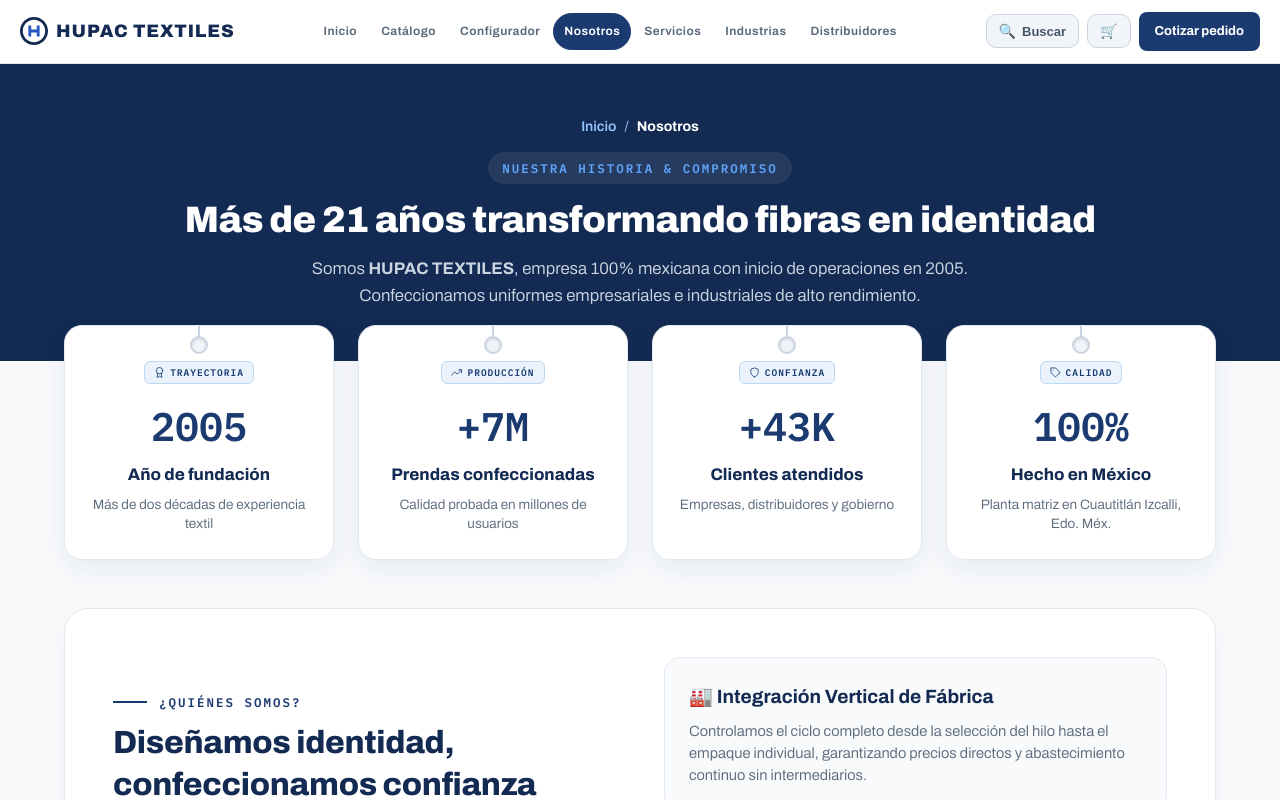
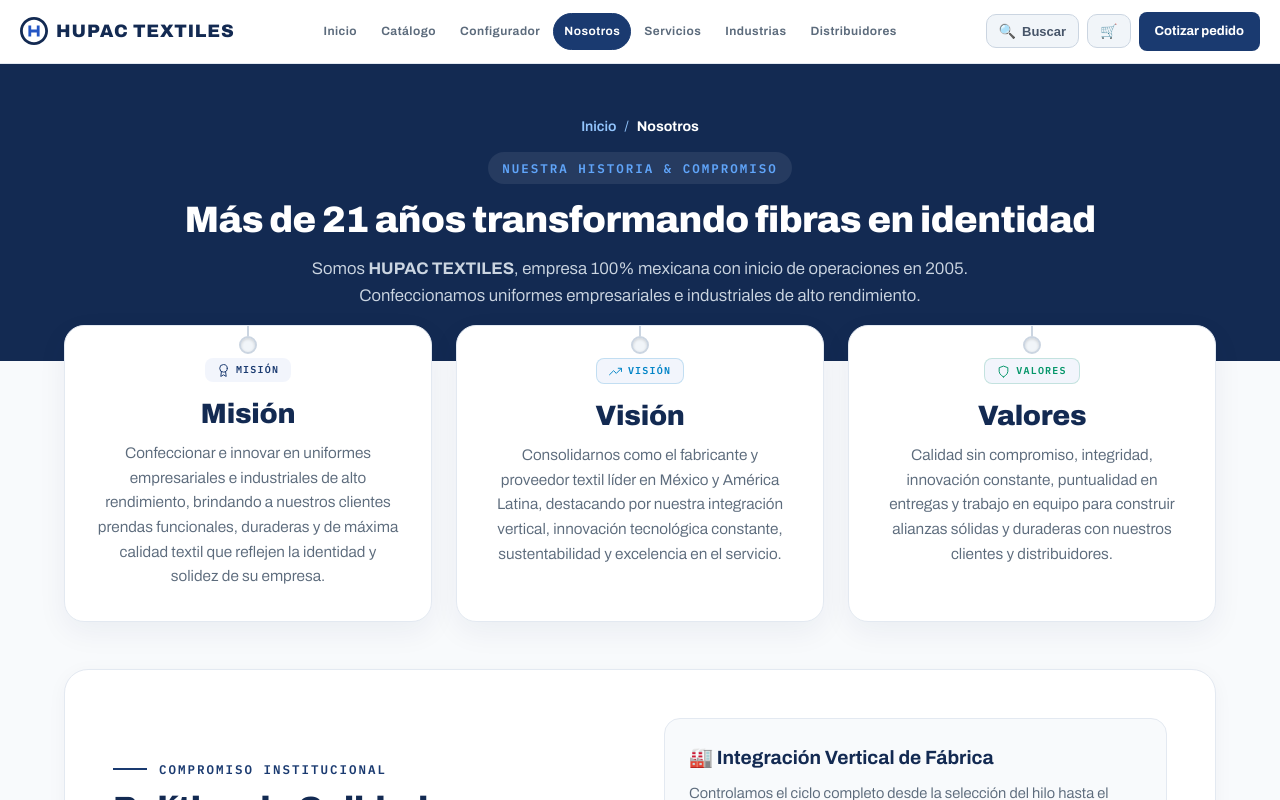
Before and after one commit to danieltrejomx/hupac-textiles-web, a Next.js app: page /nosotros in a window 1280 px wide. Shown: the top 800 px of the page. Built offline with nearby package versions, Linux system fonts and the light colour scheme.

Commit message:
feat(nosotros): estructurar tarjetas de Mision, Vision, Valores y seccion destacada de Politica de calidad conforme a las anotaciones recibidas

```diff
--- a/app/nosotros/page.tsx
+++ b/app/nosotros/page.tsx
@@ -40,58 +40,84 @@
         </section>
 
         <div style={{ maxWidth: '1200px', margin: '-36px auto 0 auto', padding: '0 24px' }}>
-          {/* Tarjetas de Estadísticas Clave Animadas como Etiquetas */}
+          {/* Tarjetas Principales: Misión, Visión, Valores */}
           <div style={{
             display: 'grid',
-            gridTemplateColumns: 'repeat(auto-fit, minmax(240px, 1fr))',
+            gridTemplateColumns: 'repeat(auto-fit, minmax(300px, 1fr))',
             gap: '24px',
             marginBottom: '48px'
           }}>
             {[
-              { num: '2005', label: 'Año de fundación', desc: 'Más de dos décadas de experiencia textil', tag: 'TRAYECTORIA', icon: IconAward },
-              { num: '+7M', label: 'Prendas confeccionadas', desc: 'Calidad probada en millones de usuarios', tag: 'PRODUCCIÓN', icon: IconTrending },
-              { num: '+43K', label: 'Clientes atendidos', desc: 'Empresas, distribuidores y gobierno', tag: 'CONFIANZA', icon: IconShield },
-              { num: '100%', label: 'Hecho en México', desc: 'Planta matriz en Cuautitlán Izcalli, Edo. Méx.', tag: 'CALIDAD', icon: IconTag }
-            ].map((stat, i) => {
-              const IconComp = stat.icon;
+              {
+                tag: 'MISIÓN',
+                titulo: 'Misión',
+                desc: 'Confeccionar e innovar en uniformes empresariales e industriales de alto rendimiento, brindando a nuestros clientes prendas funcionales, duraderas y de máxima calidad textil que reflejen la identidad y solidez de su empresa.',
+                icon: IconAward,
+                color: 'var(--rey)'
+              },
+              {
+                tag: 'VISIÓN',
+                titulo: 'Visión',
+                desc: 'Consolidarnos como el fabricante y proveedor textil líder en México y América Latina, destacando por nuestra integración vertical, innovación tecnológica constante, sustentabilidad y excelencia en el servicio.',
+                icon: IconTrending,
+                color: '#0284c7'
+              },
+              {
+                tag: 'VALORES',
+                titulo: 'Valores',
+                desc: 'Calidad sin compromiso, integridad, innovación constante, puntualidad en entregas y trabajo en equipo para construir alianzas sólidas y duraderas con nuestros clientes y distribuidores.',
+                icon: IconShield,
+                color: '#059669'
+              }
+            ].map((pillar, i) => {
+              const IconComp = pillar.icon;
               return (
                 <div
                   key={i}
                   className={`textile-tag-card tag-delay-${i + 1}`}
+                  style={{
+                    backgroundColor: '#ffffff',
+                    border: '1px solid var(--linea)',
+                    borderRadius: '20px',
+                    padding: '32px',
+                    boxShadow: '0 10px 30px rgba(19, 42, 82, 0.06)',
+                    display: 'flex',
+                    flexDirection: 'column',
+                    justifyContent: 'space-between'
+                  }}
                 >
+                  <div>
                     <span style={{
                       display: 'inline-flex',
                       alignItems: 'center',
-                    gap: '5px',
+                      gap: '6px',
                       fontFamily: 'var(--mono)',
-                    fontSize: '9.5px',
-                    fontWeight: 700,
-                    letterSpacing: '1px',
-                    color: 'var(--rey)',
-                    backgroundColor: 'var(--cielo)',
-                    border: '1px solid var(--cielo-2)',
-                    padding: '3px 9px',
-                    borderRadius: '6px',
-                    marginBottom: '10px',
+                      fontSize: '10px',
+                      fontWeight: 750,
+                      letterSpacing: '1.2px',
+                      color: pillar.color,
+                      backgroundColor: 'rgba(36,86,196,0.06)',
+                      border: `1px solid ${pillar.color}33`,
+                      padding: '4px 12px',
+                      borderRadius: '8px',
+                      marginBottom: '16px',
                       textTransform: 'uppercase'
                     }}>
-                    <IconComp size={11} color="var(--rey)" /> {stat.tag}
+                      <IconComp size={13} color={pillar.color} /> {pillar.tag}
                     </span>
-                  <div style={{ fontSize: '2.5rem', fontWeight: 900, color: 'var(--rey)', marginBottom: '4px', fontFamily: 'var(--mono)' }}>
-                    {stat.num}
-                  </div>
-                  <div style={{ fontWeight: 750, color: 'var(--marino)', fontSize: '1.05rem', marginBottom: '6px' }}>
-                    {stat.label}
-                  </div>
-                  <div style={{ fontSize: '0.85rem', color: 'var(--texto-2)', lineHeight: 1.4 }}>
-                    {stat.desc}
+                    <h2 style={{ fontSize: '1.75rem', fontWeight: 850, color: 'var(--marino)', marginBottom: '12px' }}>
+                      {pillar.titulo}
+                    </h2>
+                    <p style={{ fontSize: '0.96rem', color: 'var(--texto-2)', lineHeight: 1.6, margin: 0 }}>
+                      {pillar.desc}
+                    </p>
                   </div>
                 </div>
               );
             })}
           </div>
 
-          {/* Grid Principal de Historia y Capacidades */}
+          {/* Sección Destacada: Política de Calidad */}
           <div style={{
             backgroundColor: '#ffffff',
             border: '1px solid var(--linea)',
@@ -102,15 +128,15 @@
           }}>
             <div style={{ display: 'grid', gridTemplateColumns: 'repeat(auto-fit, minmax(320px, 1fr))', gap: '48px', alignItems: 'center' }}>
               <div>
-                <span className="eyebrow" style={{ color: 'var(--rey)', marginBottom: '10px' }}>¿Quiénes somos?</span>
-                <h2 style={{ fontSize: '2rem', color: 'var(--marino)', margin: '0 0 20px 0', lineHeight: 1.3 }}>
-                  Diseñamos identidad, confeccionamos confianza
+                <span className="eyebrow" style={{ color: 'var(--rey)', marginBottom: '10px' }}>Compromiso Institucional</span>
+                <h2 style={{ fontSize: '2.1rem', color: 'var(--marino)', margin: '0 0 16px 0', lineHeight: 1.25, fontWeight: 850 }}>
+                  Política de Calidad
                 </h2>
-                <p style={{ fontSize: '1.02rem', color: 'var(--texto-2)', lineHeight: 1.7, marginBottom: '16px' }}>
-                  En <strong>HUPAC TEXTILES</strong> transformamos fibras de algodón y mezclas sintéticas de alta resistencia para brindar a nuestros distribuidores y sus clientes prendas funcionales, cómodas y de máxima durabilidad.
+                <p style={{ fontSize: '1.05rem', color: 'var(--texto-2)', lineHeight: 1.7, marginBottom: '20px' }}>
+                  En <strong>HUPAC TEXTILES</strong> estamos comprometidos a satisfacer y superar los requerimientos de nuestros clientes mediante la fabricación de uniformes y equipo de protección con los más altos estándares de calidad textil y normativas oficiales.
                 </p>
                 <p style={{ fontSize: '1.02rem', color: 'var(--texto-2)', lineHeight: 1.7, marginBottom: '24px' }}>
-                  Fabricamos hilados, tejidos, acabados y prendas completas. Nuestra mayor fortaleza es el <strong>tejido de punto</strong>, satisfaciendo la demanda de cadenas comerciales nacionales y proyectos de exportación.
+                  Impulsamos la <strong>mejora continua</strong> en cada etapa productiva: desde el diseño, selección del hilo, tejido, confección, bordado y estampado, hasta la entrega puntual sin intermediarios.
                 </p>
                 <div style={{
                   padding: '20px 24px',
@@ -122,7 +148,7 @@
                   fontWeight: 600,
                   fontSize: '1.05rem'
                 }}>
-                  &ldquo;Nuestro negocio es tu imagen corporativa: cada puntada refleja la solidez y profesionalismo de tu equipo.&rdquo;
+                  &ldquo;La excelencia textil no es una coincidencia, es nuestro estándar diario en cada puntada e hilo.&rdquo;
                 </div>
               </div>
 
@@ -137,7 +163,7 @@
                     🏭 Integración Vertical de Fábrica
                   </h3>
                   <p style={{ fontSize: '0.92rem', color: 'var(--texto-2)', margin: 0, lineHeight: 1.5 }}>
-                    Controlamos el ciclo completo desde la selección del hilo hasta el empaque individual, garantizando precios directos y abastecimiento continuo sin intermediarios.
+                    Controlamos el ciclo completo desde la selección del hilo hasta el empaque individual, garantizando precios directos y abastecimiento continuo.
                   </p>
                 </div>
 
```
Lines whose indentation alone changed are shown as unchanged.
